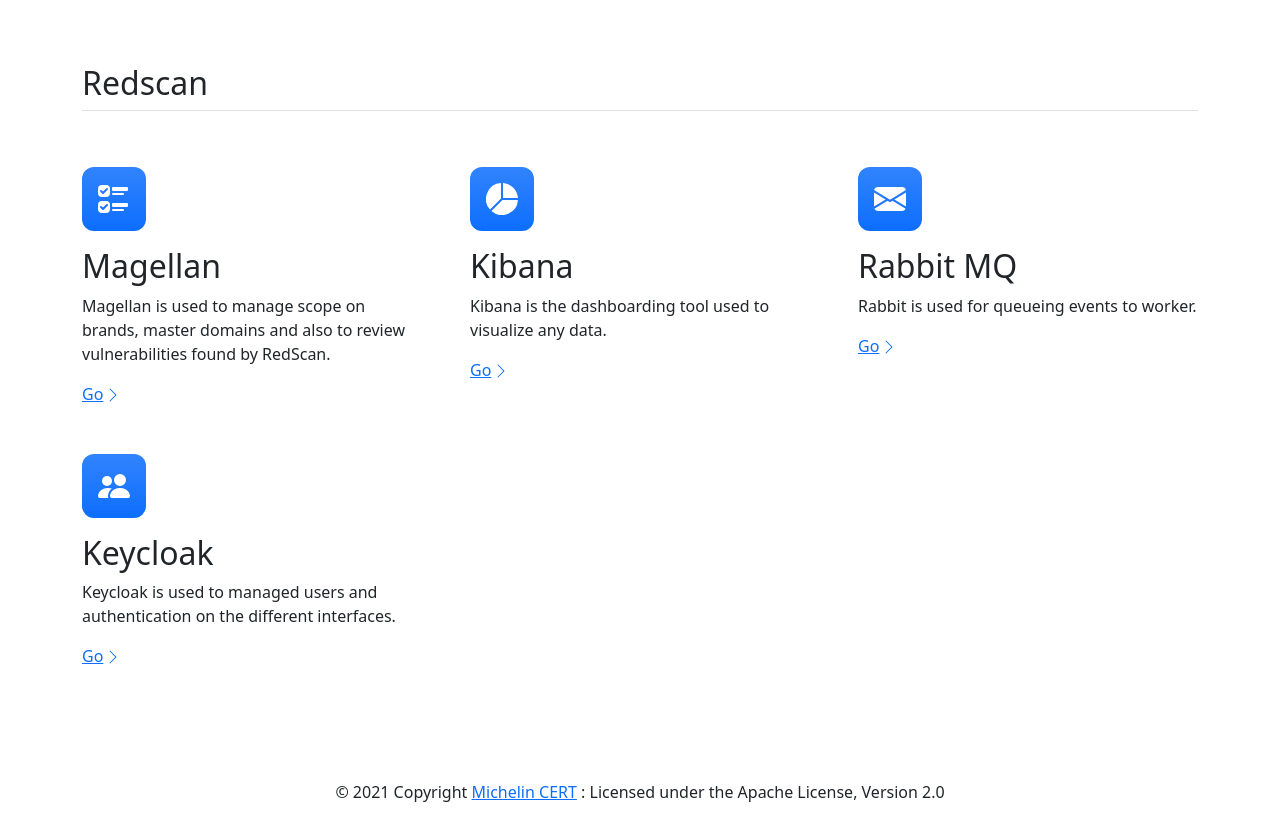
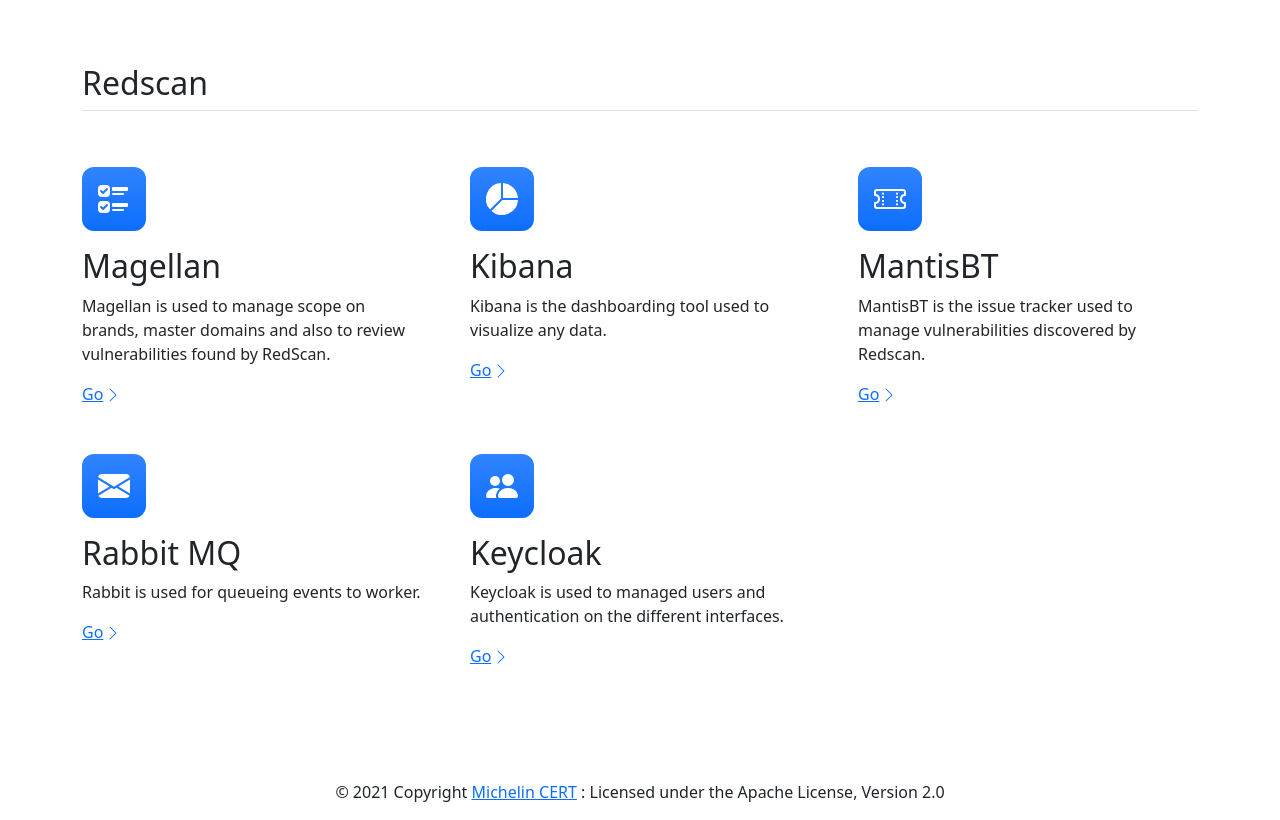
Before and after one commit to certmichelin/Redscan-RProxy, a plain HTML site: page htdocs/index.html in a window 1280 px wide. Drawn offline with Linux system fonts and the light colour scheme.

Commit message:
Integrate Mantis in rproxy.

```diff
--- a/htdocs/index.html
+++ b/htdocs/index.html
@@ -58,7 +58,12 @@
       <path fill-rule="evenodd"
         d="M5.216 14A2.238 2.238 0 0 1 5 13c0-1.355.68-2.75 1.936-3.72A6.325 6.325 0 0 0 5 9c-4 0-5 3-5 4s1 1 1 1h4.216z" />
       <path d="M4.5 8a2.5 2.5 0 1 0 0-5 2.5 2.5 0 0 0 0 5z" />
-
+    </symbol>
+    <symbol id="mantis-fill" viewBox="0 0 16 16">
+      <path
+        d="M4 4.85v.9h1v-.9H4Zm7 0v.9h1v-.9h-1Zm-7 1.8v.9h1v-.9H4Zm7 0v.9h1v-.9h-1Zm-7 1.8v.9h1v-.9H4Zm7 0v.9h1v-.9h-1Zm-7 1.8v.9h1v-.9H4Zm7 0v.9h1v-.9h-1Z" />
+      <path
+        d="M1.5 3A1.5 1.5 0 0 0 0 4.5V6a.5.5 0 0 0 .5.5 1.5 1.5 0 1 1 0 3 .5.5 0 0 0-.5.5v1.5A1.5 1.5 0 0 0 1.5 13h13a1.5 1.5 0 0 0 1.5-1.5V10a.5.5 0 0 0-.5-.5 1.5 1.5 0 0 1 0-3A.5.5 0 0 0 16 6V4.5A1.5 1.5 0 0 0 14.5 3h-13ZM1 4.5a.5.5 0 0 1 .5-.5h13a.5.5 0 0 1 .5.5v1.05a2.5 2.5 0 0 0 0 4.9v1.05a.5.5 0 0 1-.5.5h-13a.5.5 0 0 1-.5-.5v-1.05a2.5 2.5 0 0 0 0-4.9V4.5Z" />
     </symbol>
     <symbol id="chevron-right" viewBox="0 0 16 16">
       <path fill-rule="evenodd"
@@ -104,6 +109,21 @@
       <div class="feature col-md-4">
         <div class="feature-icon bg-primary bg-gradient">
           <svg class="bi" width="1em" height="1em">
+            <use xlink:href="#mantis-fill"></use>
+          </svg>
+        </div>
+        <h2>MantisBT</h2>
+        <p>MantisBT is the issue tracker used to manage vulnerabilities discovered by Redscan.</p>
+        <a href="/mantisbt" class="icon-link">
+          Go
+          <svg class="bi" width="1em" height="1em">
+            <use xlink:href="#chevron-right"></use>
+          </svg>
+        </a>
+      </div>
+      <div class="feature col-md-4">
+        <div class="feature-icon bg-primary bg-gradient">
+          <svg class="bi" width="1em" height="1em">
             <use xlink:href="#envelope-fill"></use>
           </svg>
         </div>
@@ -135,7 +155,8 @@
   </div>
 
   <footer class="page-footer font-small blue">
-    <div class="footer-copyright text-center py-3">© 2021 Copyright <a href="https://cert.michelin.com/">Michelin CERT</a> : Licensed under the Apache License, Version 2.0
+    <div class="footer-copyright text-center py-3">© 2021 Copyright <a href="https://cert.michelin.com/">Michelin
+        CERT</a> : Licensed under the Apache License, Version 2.0
     </div>
   </footer>
   <script src="bootstrap.bundle.min.js"></script>
```
Also changed, not shown: 1 other file.
